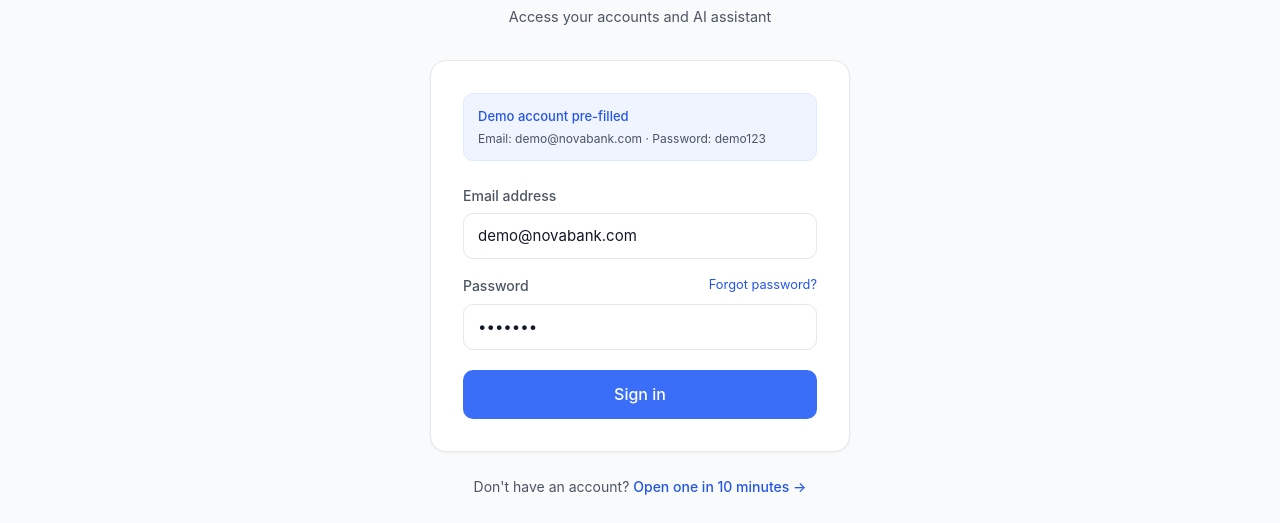
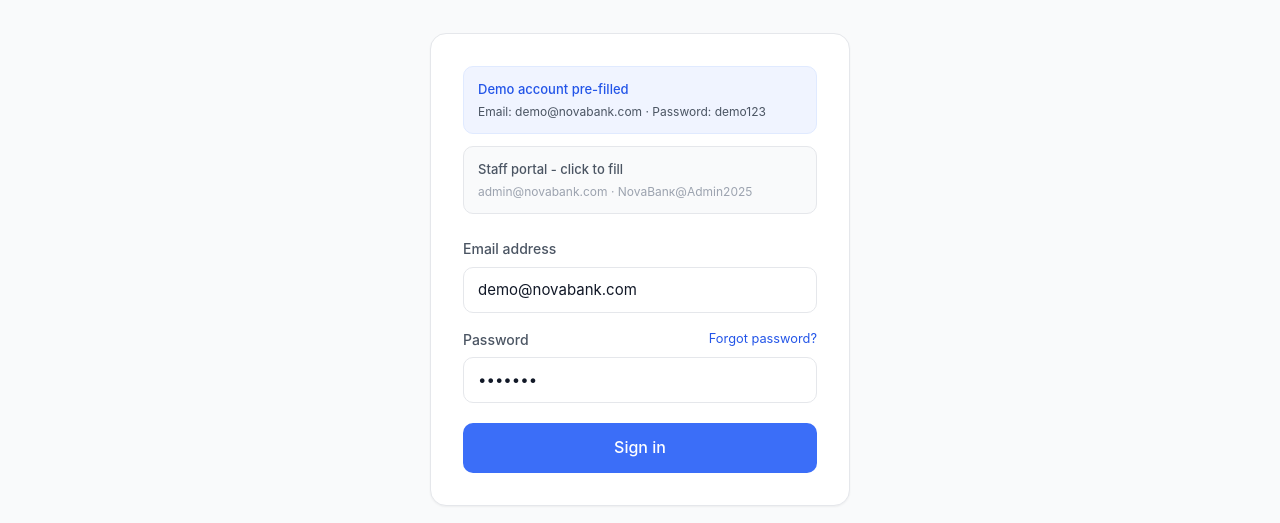
Before and after one commit to Ashokrawal/bank-agent, a Next.js app: page /auth/signin in a window 1280 px wide. Shown: the part 236-759 px from the top of the page. Built offline with nearby package versions, Linux system fonts and the light colour scheme; no server answers.

Commit message:
feat: admin user, separate password, middleware protection, centralised auth

```diff
--- a/app/api/loan/[id]/route.ts
+++ b/app/api/loan/[id]/route.ts
@@ -1,10 +1,12 @@
 /**
- * PATCH /api/loan/[id]  — staff approves / rejects / requests more info
+ * PATCH /api/loan/[id] - staff approves / rejects / requests more info
+ * Admin only - checked via centralised isAdminEmail helper
  */
 import { NextRequest, NextResponse } from "next/server";
 import { getServerSession } from "next-auth/next";
 import { authOptions } from "@/lib/auth";
 import { updateLoanStatus } from "@/lib/db/sqlite";
+import { isAdminEmail } from "@/lib/admin";
 
 export const runtime = "nodejs";
 
@@ -15,6 +17,10 @@
   const session = await getServerSession(authOptions);
   if (!session?.user)
     return NextResponse.json({ error: "Unauthorised" }, { status: 401 });
+
+  // only admin emails can approve or reject loans
+  if (!isAdminEmail(session.user.email))
+    return NextResponse.json({ error: "Forbidden" }, { status: 403 });
 
   const { id } = await params;
   const { status, notes } = (await req.json()) as {
--- a/app/auth/signin/page.tsx
+++ b/app/auth/signin/page.tsx
@@ -19,7 +19,8 @@
     if (raw.startsWith("/")) return raw;
     try {
       const url = new URL(raw);
-      if (url.origin === window.location.origin) return url.pathname + url.search;
+      if (url.origin === window.location.origin)
+        return url.pathname + url.search;
     } catch {}
     return "/account";
   })();
@@ -39,7 +40,8 @@
       if (result?.error) {
         setError("Invalid email or password. Try: demo@novabank.com / demo123");
       } else {
-        router.push(callbackUrl);
+        const isAdmin = email.trim().toLowerCase() === "admin@novabank.com";
+        router.push(isAdmin ? "/admin" : callbackUrl);
         router.refresh();
       }
     } catch {
@@ -50,34 +52,74 @@
   }
 
   return (
-    <div style={{
-      minHeight: "calc(100vh - 64px)",
-      display: "flex", alignItems: "center", justifyContent: "center",
-      padding: "40px 20px",
-      background: "var(--surface-subtle)",
-    }}>
+    <div
+      style={{
+        minHeight: "calc(100vh - 64px)",
+        display: "flex",
+        alignItems: "center",
+        justifyContent: "center",
+        padding: "40px 20px",
+        background: "var(--surface-subtle)",
+      }}
+    >
       <div style={{ width: "100%", maxWidth: 420 }}>
         {/* Logo mark */}
         <div style={{ textAlign: "center", marginBottom: 32 }}>
-          <div style={{
-            width: 52, height: 52, borderRadius: 14, background: "var(--brand-500)",
-            display: "flex", alignItems: "center", justifyContent: "center",
-            margin: "0 auto 16px", fontSize: 24,
-          }}>🏦</div>
-          <h1 style={{ fontSize: "1.375rem", fontWeight: 700, letterSpacing: "-0.02em" }}>Sign in to NovaBanк</h1>
-          <p style={{ color: "var(--text-secondary)", marginTop: 6, fontSize: "0.9rem" }}>
+          <div
+            style={{
+              width: 52,
+              height: 52,
+              borderRadius: 14,
+              background: "var(--brand-500)",
+              display: "flex",
+              alignItems: "center",
+              justifyContent: "center",
+              margin: "0 auto 16px",
+              fontSize: 24,
+            }}
+          >
+            🏦
+          </div>
+          <h1
+            style={{
+              fontSize: "1.375rem",
+              fontWeight: 700,
+              letterSpacing: "-0.02em",
+            }}
+          >
+            Sign in to NovaBanк
+          </h1>
+          <p
+            style={{
+              color: "var(--text-secondary)",
+              marginTop: 6,
+              fontSize: "0.9rem",
+            }}
+          >
             Access your accounts and AI assistant
           </p>
         </div>
 
         <div className="card" style={{ padding: "32px" }}>
           {/* Demo credentials hint */}
-          <div style={{
-            background: "var(--brand-50)", borderRadius: "var(--radius-md)",
-            padding: "12px 14px", marginBottom: 24,
-            border: "1px solid var(--brand-100, #e0eaff)",
-          }}>
-            <p style={{ fontSize: "0.8125rem", color: "var(--text-brand)", fontWeight: 500, marginBottom: 2 }}>
+          {/* Demo credentials hint */}
+          <div
+            style={{
+              background: "var(--brand-50)",
+              borderRadius: "var(--radius-md)",
+              padding: "12px 14px",
+              marginBottom: 12,
+              border: "1px solid var(--brand-100, #e0eaff)",
+            }}
+          >
+            <p
+              style={{
+                fontSize: "0.8125rem",
+                color: "var(--text-brand)",
+                fontWeight: 500,
+                marginBottom: 2,
+              }}
+            >
               Demo account pre-filled
             </p>
             <p style={{ fontSize: "0.75rem", color: "var(--text-secondary)" }}>
@@ -85,15 +127,63 @@
             </p>
           </div>
 
-          <form onSubmit={handleSubmit} style={{ display: "flex", flexDirection: "column", gap: 16 }}>
+          {/* Admin credentials hint */}
+          <div
+            onClick={() => {
+              setEmail("admin@novabank.com");
+              setPassword("NovaBanк@Admin2025");
+            }}
+            style={{
+              background: "var(--surface-subtle)",
+              borderRadius: "var(--radius-md)",
+              padding: "12px 14px",
+              marginBottom: 24,
+              border: "1px solid var(--surface-border)",
+              cursor: "pointer",
+              transition: "background 0.15s",
+            }}
+            onMouseEnter={(e) =>
+              (e.currentTarget.style.background = "var(--gray-100)")
+            }
+            onMouseLeave={(e) =>
+              (e.currentTarget.style.background = "var(--surface-subtle)")
+            }
+          >
+            <p
+              style={{
+                fontSize: "0.8125rem",
+                color: "var(--text-secondary)",
+                fontWeight: 500,
+                marginBottom: 2,
+              }}
+            >
+              Staff portal - click to fill
+            </p>
+            <p style={{ fontSize: "0.75rem", color: "var(--text-muted)" }}>
+              admin@novabank.com · NovaBanк@Admin2025
+            </p>
+          </div>
+
+          <form
+            onSubmit={handleSubmit}
+            style={{ display: "flex", flexDirection: "column", gap: 16 }}
+          >
             <div>
-              <label style={{ display: "block", fontSize: "0.875rem", fontWeight: 500, marginBottom: 6, color: "var(--text-secondary)" }}>
+              <label
+                style={{
+                  display: "block",
+                  fontSize: "0.875rem",
+                  fontWeight: 500,
+                  marginBottom: 6,
+                  color: "var(--text-secondary)",
+                }}
+              >
                 Email address
               </label>
               <input
                 type="email"
                 value={email}
-                onChange={e => setEmail(e.target.value)}
+                onChange={(e) => setEmail(e.target.value)}
                 className="input-field"
                 placeholder="you@example.com"
                 required
@@ -102,18 +192,37 @@
             </div>
 
             <div>
-              <div style={{ display: "flex", justifyContent: "space-between", marginBottom: 6 }}>
-                <label style={{ fontSize: "0.875rem", fontWeight: 500, color: "var(--text-secondary)" }}>
+              <div
+                style={{
+                  display: "flex",
+                  justifyContent: "space-between",
+                  marginBottom: 6,
+                }}
+              >
+                <label
+                  style={{
+                    fontSize: "0.875rem",
+                    fontWeight: 500,
+                    color: "var(--text-secondary)",
+                  }}
+                >
                   Password
                 </label>
-                <a href="#" style={{ fontSize: "0.8rem", color: "var(--text-brand)", textDecoration: "none" }}>
+                <a
+                  href="#"
+                  style={{
+                    fontSize: "0.8rem",
+                    color: "var(--text-brand)",
+                    textDecoration: "none",
+                  }}
+                >
                   Forgot password?
                 </a>
               </div>
               <input
                 type="password"
                 value={password}
-                onChange={e => setPassword(e.target.value)}
+                onChange={(e) => setPassword(e.target.value)}
                 className="input-field"
                 placeholder="••••••••"
                 required
@@ -122,10 +231,15 @@
             </div>
 
             {error && (
-              <div style={{
-                padding: "10px 14px", background: "var(--error-50)",
-                borderRadius: "var(--radius-md)", fontSize: "0.875rem", color: "var(--error-700)",
-              }}>
+              <div
+                style={{
+                  padding: "10px 14px",
+                  background: "var(--error-50)",
+                  borderRadius: "var(--radius-md)",
+                  fontSize: "0.875rem",
+                  color: "var(--error-700)",
+                }}
+              >
                 {error}
               </div>
             )}
@@ -134,16 +248,35 @@
               type="submit"
               className="btn-primary"
               disabled={loading}
-              style={{ width: "100%", padding: "12px", fontSize: "1rem", marginTop: 4 }}
+              style={{
+                width: "100%",
+                padding: "12px",
+                fontSize: "1rem",
+                marginTop: 4,
+              }}
             >
               {loading ? "Signing in..." : "Sign in"}
             </button>
           </form>
         </div>
 
-        <p style={{ textAlign: "center", marginTop: 24, fontSize: "0.875rem", color: "var(--text-secondary)" }}>
+        <p
+          style={{
+            textAlign: "center",
+            marginTop: 24,
+            fontSize: "0.875rem",
+            color: "var(--text-secondary)",
+          }}
+        >
           Don&apos;t have an account?{" "}
-          <Link href="/onboard" style={{ color: "var(--text-brand)", textDecoration: "none", fontWeight: 500 }}>
+          <Link
+            href="/onboard"
+            style={{
+              color: "var(--text-brand)",
+              textDecoration: "none",
+              fontWeight: 500,
+            }}
+          >
             Open one in 10 minutes →
           </Link>
         </p>
--- a/data/mock-bank-data.ts
+++ b/data/mock-bank-data.ts
@@ -264,6 +264,18 @@
 // ─── RELATIONAL DB DATA (SQLite — mock users and transactions) ────────────────
 
 export const MOCK_USERS = [
+  {
+    id: "user-admin",
+    email: "admin@novabank.com",
+    password_hash: "admin-hash",
+    name: "NovaBanк Admin",
+    phone: "+44 7700 900000",
+    address: "1 Bank Street, London, EC2V 8RF",
+    ni_number: "AA 00 00 00 A",
+    date_of_birth: "1990-01-01",
+    kyc_status: "verified",
+    created_at: "2024-01-01T00:00:00.000Z",
+  },
   {
     id: "user-001",
     email: "james.carter@example.com",
--- /dev/null
+++ b/lib/admin.ts
@@ -0,0 +1,11 @@
+/**
+ * lib/admin.ts
+ * Single source of truth for admin access.
+ * Import isAdminEmail anywhere you need an admin check.
+ */
+
+const ADMIN_EMAILS = ["admin@novabank.com"];
+
+export function isAdminEmail(email: string | null | undefined): boolean {
+  return ADMIN_EMAILS.includes(email ?? "");
+}
--- a/middleware.ts
+++ b/middleware.ts
@@ -1,5 +1,5 @@
 export { default } from "next-auth/middleware";
 
 export const config = {
-  matcher: ["/account/:path*", "/chat/:path*"],
+  matcher: ["/account/:path*", "/chat/:path*", "/admin/:path*"],
 };
```
Also changed, not shown: lib/auth.ts (+10 -5 lines).
